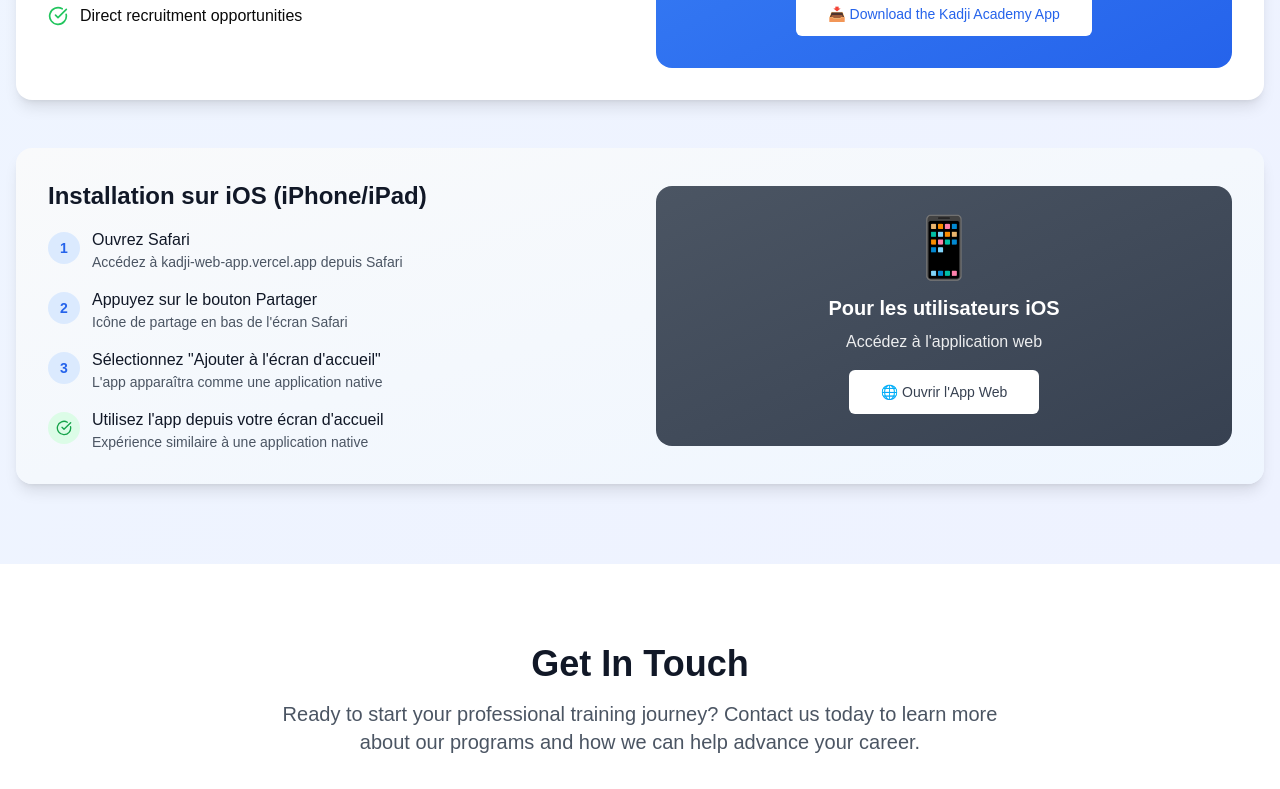
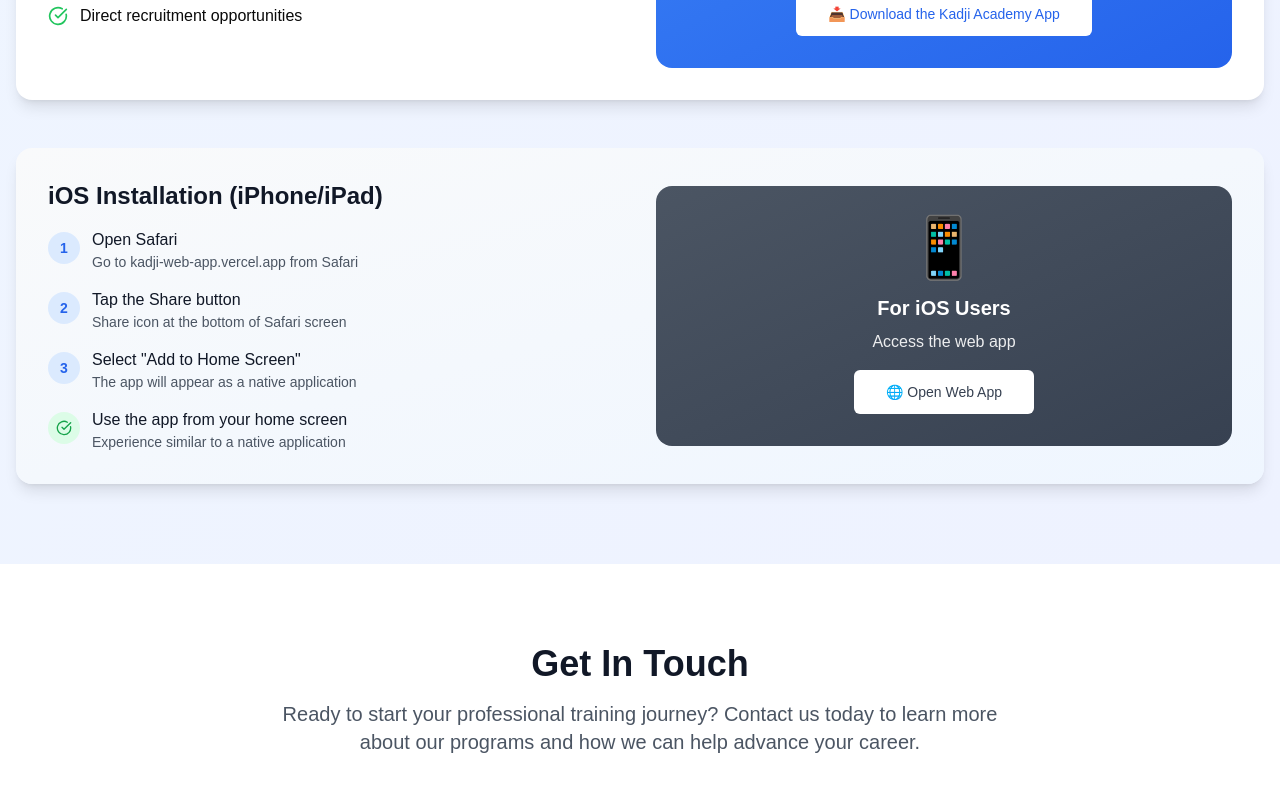
Before and after one commit to Anislnd/kadjiWebSite, a Next.js app: page / in a window 1280 px wide. Shown: the part 2668-3457 px from the top of the page. Built offline with nearby package versions, Linux system fonts and the light colour scheme.

Commit message:
ajouté la web app correction de bug

```diff
--- a/components/mobile-app.tsx
+++ b/components/mobile-app.tsx
@@ -124,6 +124,7 @@ export function MobileApp() {
                 <Smartphone className="h-24 w-24 mx-auto mb-4 opacity-80" />
                 <h4 className="text-xl font-bold mb-2">Available Now</h4>
                 <p className="mb-4 opacity-90">Download for Android devices</p>
+                <div className="flex justify-center">
                   <Button variant="secondary" size="lg" className="bg-white text-blue-600 hover:bg-gray-100" asChild>
                     <a
                       href="https://github.com/Anislnd/kadji-app/releases/download/untagged-5d027832541c3f89fd5b/kadji-business-academy.apk"
@@ -136,6 +137,7 @@ export function MobileApp() {
               </div>
             </div>
           </div>
+        </div>
 
         {/* iOS Web App Section */}
         <div className="mt-12 bg-gradient-to-br from-gray-50 to-blue-50 rounded-2xl p-8 shadow-lg">
@@ -143,25 +145,25 @@ export function MobileApp() {
             <div className="text-center md:order-2">
               <div className="bg-gradient-to-br from-gray-600 to-gray-700 rounded-2xl p-8 text-white">
                 <div className="text-6xl mb-4">📱</div>
-                <h4 className="text-xl font-bold mb-2">Pour les utilisateurs iOS</h4>
-                <p className="mb-4 opacity-90">Accédez à l'application web</p>
+                <h4 className="text-xl font-bold mb-2">For iOS Users</h4>
+                <p className="mb-4 opacity-90">Access the web app</p>
                 <Button variant="secondary" size="lg" className="bg-white text-gray-700 hover:bg-gray-100" asChild>
                   <a href="https://kadji-web-app.vercel.app/" target="_blank" rel="noopener noreferrer">
-                    🌐 Ouvrir l'App Web
+                    🌐 Open Web App
                   </a>
                 </Button>
               </div>
             </div>
             <div className="md:order-1">
-              <h3 className="text-2xl font-bold text-gray-900 mb-4">Installation sur iOS (iPhone/iPad)</h3>
+              <h3 className="text-2xl font-bold text-gray-900 mb-4">iOS Installation (iPhone/iPad)</h3>
               <div className="space-y-4">
                 <div className="flex items-start">
                   <div className="bg-blue-100 rounded-full w-8 h-8 flex items-center justify-center mr-3 mt-1">
                     <span className="text-blue-600 font-bold text-sm">1</span>
                   </div>
                   <div>
-                    <p className="font-medium text-gray-900">Ouvrez Safari</p>
-                    <p className="text-gray-600 text-sm">Accédez à kadji-web-app.vercel.app depuis Safari</p>
+                    <p className="font-medium text-gray-900">Open Safari</p>
+                    <p className="text-gray-600 text-sm">Go to kadji-web-app.vercel.app from Safari</p>
                   </div>
                 </div>
                 <div className="flex items-start">
@@ -169,8 +171,8 @@ export function MobileApp() {
                     <span className="text-blue-600 font-bold text-sm">2</span>
                   </div>
                   <div>
-                    <p className="font-medium text-gray-900">Appuyez sur le bouton Partager</p>
-                    <p className="text-gray-600 text-sm">Icône de partage en bas de l'écran Safari</p>
+                    <p className="font-medium text-gray-900">Tap the Share button</p>
+                    <p className="text-gray-600 text-sm">Share icon at the bottom of Safari screen</p>
                   </div>
                 </div>
                 <div className="flex items-start">
@@ -178,8 +180,8 @@ export function MobileApp() {
                     <span className="text-blue-600 font-bold text-sm">3</span>
                   </div>
                   <div>
-                    <p className="font-medium text-gray-900">Sélectionnez "Ajouter à l'écran d'accueil"</p>
-                    <p className="text-gray-600 text-sm">L'app apparaîtra comme une application native</p>
+                    <p className="font-medium text-gray-900">Select "Add to Home Screen"</p>
+                    <p className="text-gray-600 text-sm">The app will appear as a native application</p>
                   </div>
                 </div>
                 <div className="flex items-start">
@@ -187,8 +189,8 @@ export function MobileApp() {
                     <CheckCircle className="h-4 w-4 text-green-600" />
                   </div>
                   <div>
-                    <p className="font-medium text-gray-900">Utilisez l'app depuis votre écran d'accueil</p>
-                    <p className="text-gray-600 text-sm">Expérience similaire à une application native</p>
+                    <p className="font-medium text-gray-900">Use the app from your home screen</p>
+                    <p className="text-gray-600 text-sm">Experience similar to a native application</p>
                   </div>
                 </div>
               </div>
```
Lines whose indentation alone changed are shown as unchanged.
